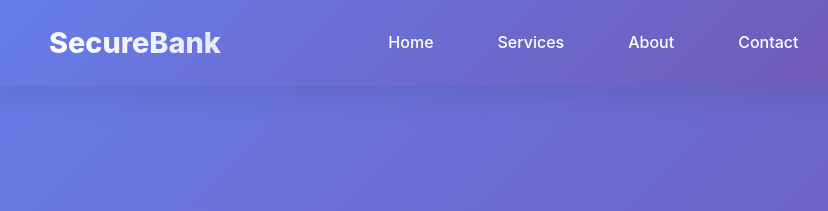
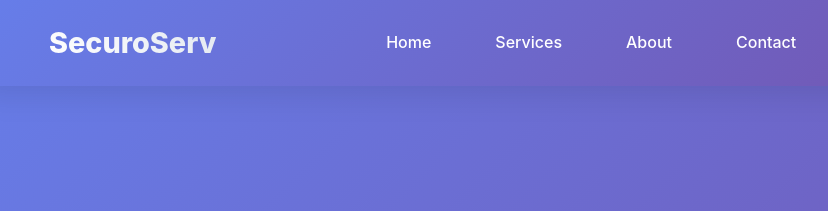
Before and after one commit to Raj5900/banking-app, a plain HTML site: page index.html in a window 1280 px wide. Shown: the top 211 px of the page, 23-851 px from the left. Drawn offline with Linux system fonts and the light colour scheme.

Commit message:
Update index.html

```diff
--- a/index.html
+++ b/index.html
@@ -10,7 +10,7 @@
     <!-- Navigation -->
     <nav class="navbar">
         <div class="nav-container">
-            <a href="#" class="logo">SecureBank</a>
+            <a href="#" class="logo">SecuroServ</a>
             <ul class="nav-links" id="navLinks">
                 <li><a href="#home">Home</a></li>
                 <li><a href="#features">Services</a></li>
```
